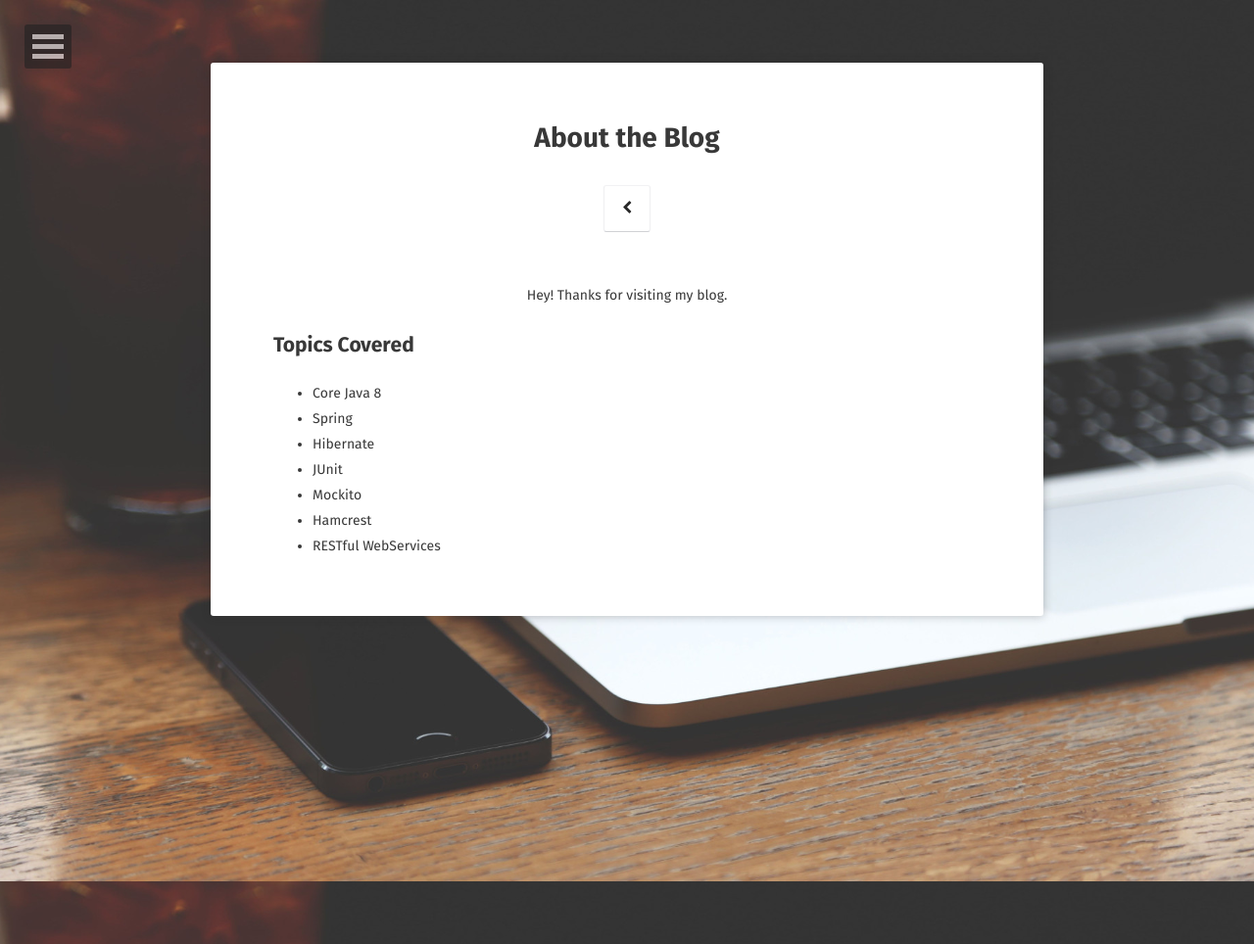
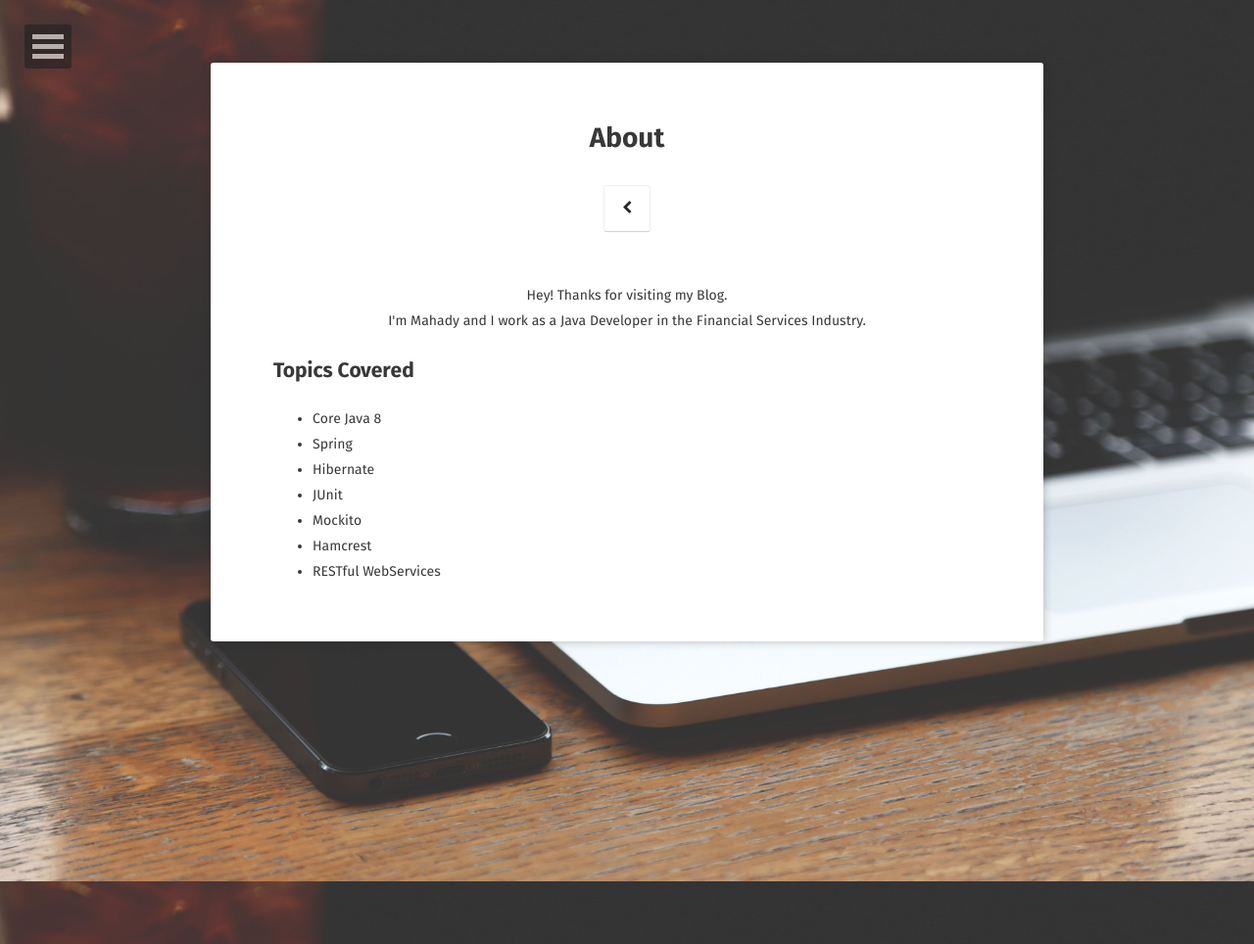
Before and after one commit to mahadyhasan/mahadyhasan.github.io, a Jekyll site: the page built from about/index.md, in a window 1280 px wide. Shown: the whole page at 98% size. Built offline with Jekyll 4.4.1, drawn with Linux system fonts in a browser that asks for light colours; some web fonts are replaced.

Commit message:
changed config.yml bio

```diff
--- a/_config.yml
+++ b/_config.yml
@@ -1,6 +1,6 @@
 # Site
 title:              Mahady Hasan
-bio:                'Hey! Thanks for visiting my blog. Take a look at some of my posts.'
+bio:                'Sharing my experiences and learnings with the community'
 description:        "Welcome to my Software Engineering Blog"
 reading_time:       true
 words_per_minute:   200
@@ -8,7 +8,7 @@ logo:               'assets/img/mypic.jpg'
 background:         'assets/img/placeholder-big.jpg'
 tiled_bg:           false   # Set this true if you want to tile your background image, otherwise it will be covered
 locale:             en_US
-url:                https://mahadyhasan.github.io/
+url:                https://mahadyhasan.github.io
 
 # Jekyll
 permalink:          /:title/
--- a/about/index.md
+++ b/about/index.md
@@ -1,13 +1,15 @@
 ---
 layout: page
-title: About the Blog
+title: About
 tags: [about, java, software, spring]
 date: 2016-07-20
 comments: false
 ---
 
 <center>
-<p>Hey! Thanks for visiting my blog.</p>
+<p>Hey! Thanks for visiting my Blog.
+<br/>
+I'm Mahady and I work as a Java Developer in the Financial Services Industry.</p>
 </center>
 
 ## Topics Covered
```
Also changed, not shown: about.md (deleted, +0 -15 lines), README.md.
